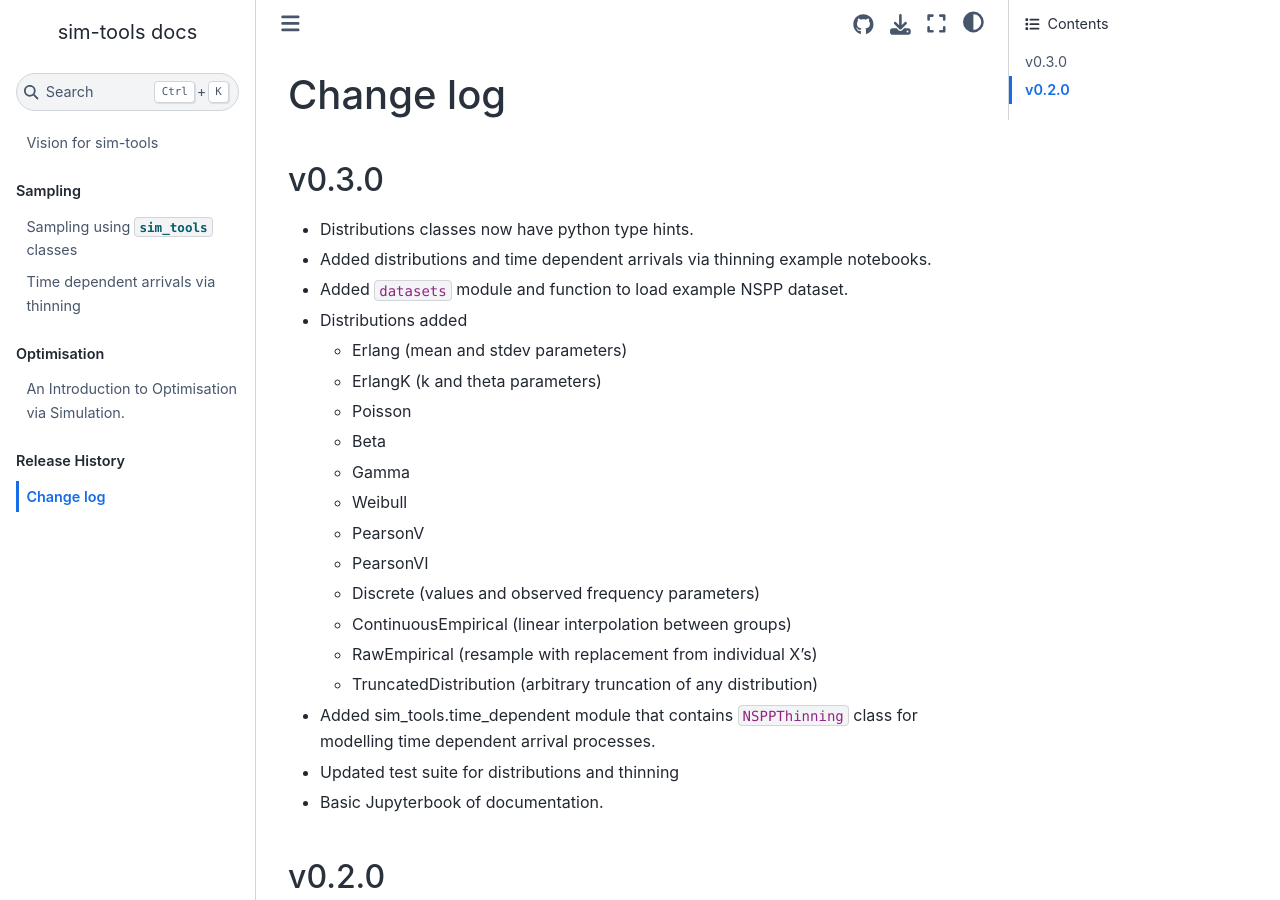
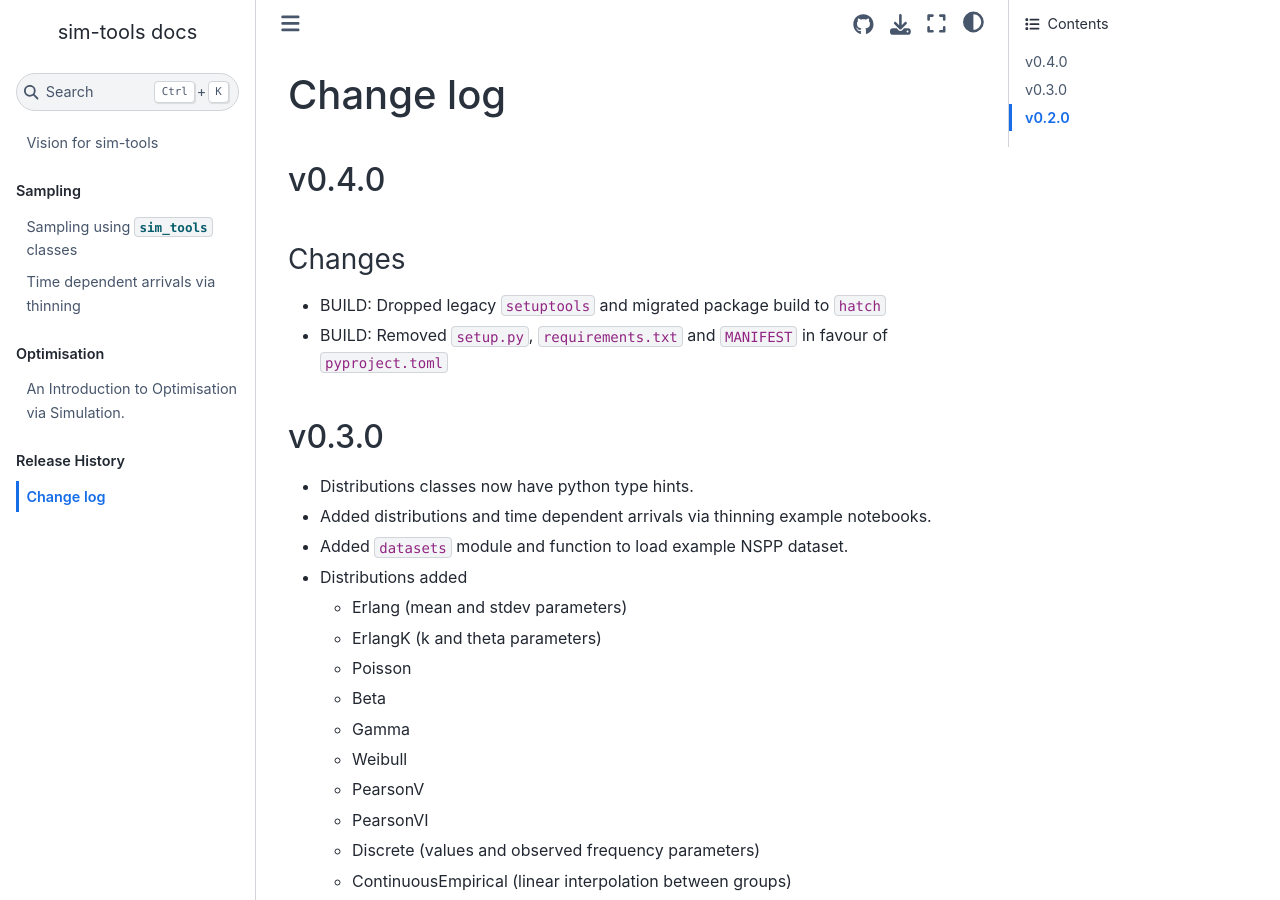
Before and after one commit to TomMonks/sim-tools, a Jupyter Book: the page built from docs/03_CHANGES.md, in a window 1280 px wide and 900 px high. Built offline with Jupyter Book 1.0.4 settings and Sphinx 7.4.7 and the Sphinx Book theme 1.1.4, drawn with Linux system fonts in a browser that asks for light colours.

Commit message:
chore(changes): +missing 0.4.0

```diff
--- a/docs/03_CHANGES.md
+++ b/docs/03_CHANGES.md
@@ -1,4 +1,11 @@
 # Change log
+
+## v0.4.0
+
+### Changes
+
+* BUILD: Dropped legacy `setuptools` and migrated package build to `hatch`
+* BUILD: Removed `setup.py`, `requirements.txt` and `MANIFEST` in favour of `pyproject.toml`
 
 ## v0.3.0
 
```
